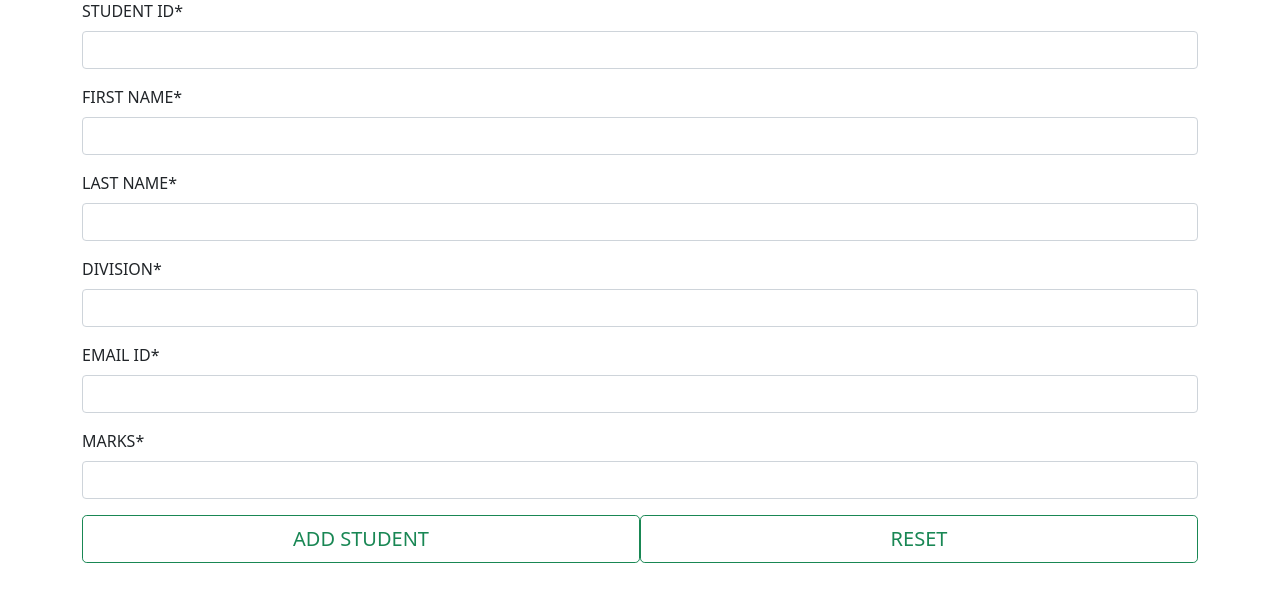
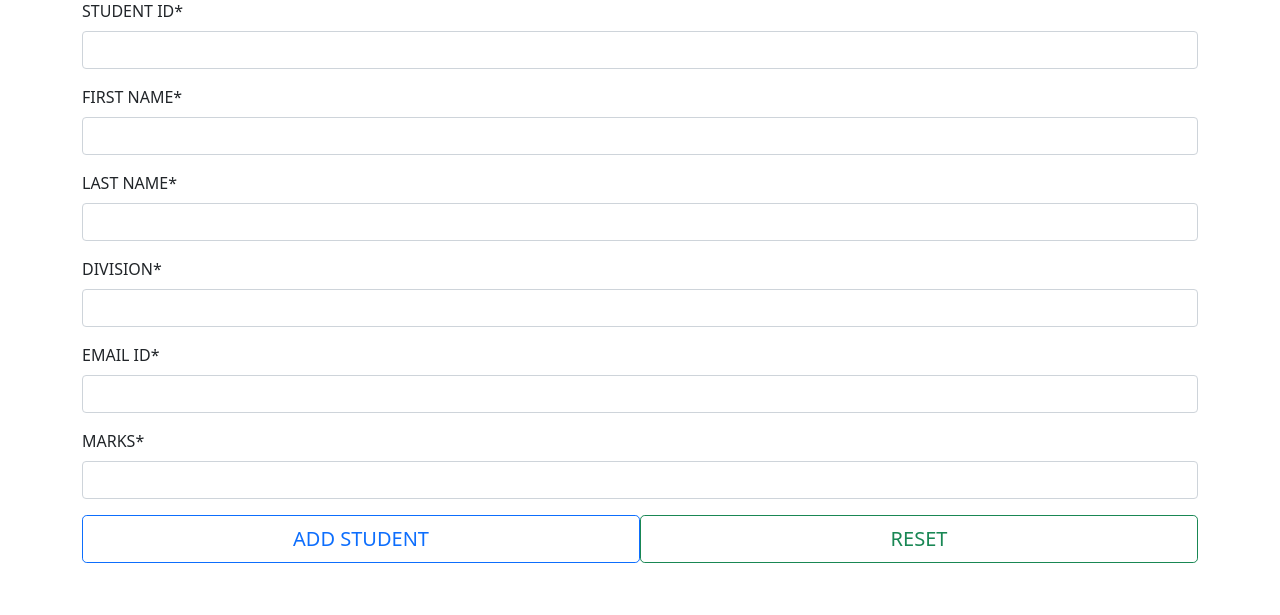
Before and after one commit to AnkitaKharkar1994/repo2, a Django app: page /a1/student/ in a window 1280 px wide. Shown: the part 139-754 px from the top of the page. Run offline with Django 5.2, Linux system fonts and the light colour scheme; a user stored in the database is signed in; some libraries are stand-ins or nearby versions.

Commit message:
Update student_form.html
new primary color

```diff
--- a/crud_student_1/project1/templates/crud_app/student_form.html
+++ b/crud_student_1/project1/templates/crud_app/student_form.html
@@ -11,7 +11,7 @@
         <form method="post" class="mt-5">
             {% csrf_token %}
             {{form|crispy}}
-            <button type="submit" class="btn btn-outline-success btn-lg col-6">ADD STUDENT</button>
+            <button type="submit" class="btn btn-outline-primary btn-lg col-6">ADD STUDENT</button>
             <button type="reset" class="btn btn-outline-success btn-lg col-6 float-end">RESET</button>
         </form>
     </div>
```
